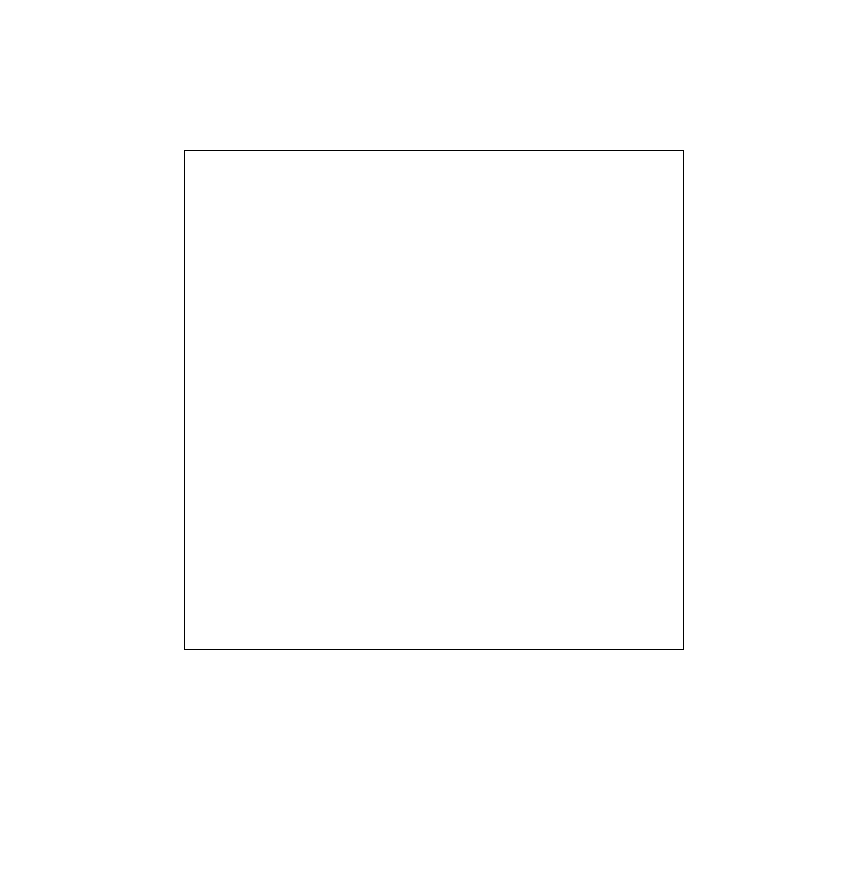
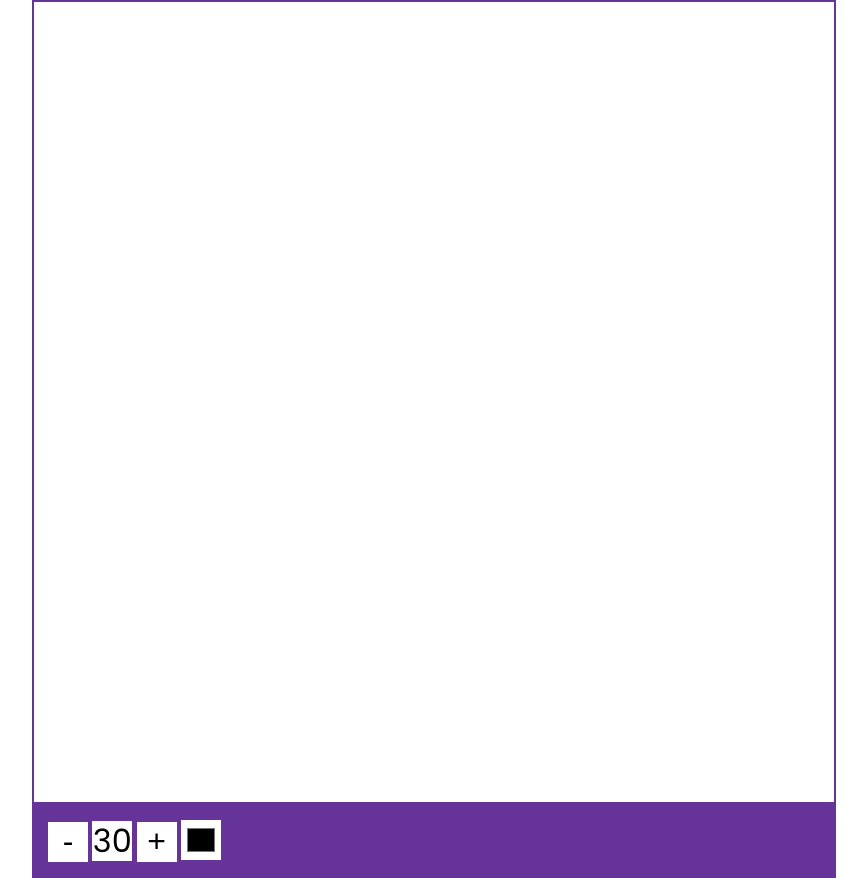
Before and after one commit to RichardTuharsky/Drawing-app, a plain HTML site: page index.html in a window 1280 px wide. Shown: the whole page, without its empty margins (206-1073 px from the left). Before the commit the page ends 800 px from the top, so only its background shows below. Drawn offline with Linux system fonts and the light colour scheme.

Commit message:
Finishing my drawing app

```diff
--- a/index.html
+++ b/index.html
@@ -9,7 +9,12 @@
         <script src="script.js" defer></script>
     </head>
     <body>
-    <canvas id="canvas" width="500" height="500"></canvas>
-
+        <canvas id="canvas" width="800" height="800"></canvas>
+        <div class="toolbox">
+            <button id="decrease">-</button>
+            <span id="size">30</span>
+            <button id="increase">+</button>
+            <input type="color" id="color">
+        </div>
     </body>
 </html>
--- a/script.js
+++ b/script.js
@@ -1,26 +1,62 @@
 const canvas = document.getElementById('canvas');
+const increaseBtn = document.getElementById('increase');
+const decreaseBtn = document.getElementById('decrease');
+const sizeEl = document.getElementById('size');
+const colorEL = document.getElementById('color');
 
 const ctx = canvas.getContext('2d');
 
 let size = 30;
-let x = 50;
-let y = 50;
+let isPressed = false;
+let color = 'black';
 
-canvas.addEventListener('mousedown', (e) =>{
-    const x = e.offsetX;
-    const y = e.offsetY;
+canvas.addEventListener('mousedown', () => {
+    isPressed = true;
+});
 
-    drawCircle(x, y);
+canvas.addEventListener('mouseup', () => {
+    isPressed = false;
+});
+
+
+canvas.addEventListener('mousemove', (e) =>{
+    if(isPressed) {
+       const x = e.offsetX;
+       const y = e.offsetY;
+
+       drawCircle(x, y);
+    }
 });
 
 
 function drawCircle(x, y) {
     ctx.beginPath();
     ctx.arc(x, y, size, 0, Math.PI *2);
+    ctx.fillStyle = color;
     ctx.fill();
 }
 
 
+increaseBtn.addEventListener('click', () =>{
+    size += 5
+
+    if (size > 50) {
+        size = 50;
+    }
+    updateSizeOnScreen();
+});
+decreaseBtn.addEventListener('click', () => {
+    size -= 5;
+
+    if (size < 5) {
+        size = 5;
+    }
+    updateSizeOnScreen();
+});
+
+colorEL.addEventListener('change', (e) => {
+    color = e.target.value;
+});
 //function draw() {
   //  ctx.clearRect(0, 0, canvas.width, canvas.height);
 
--- a/style.css
+++ b/style.css
@@ -8,6 +8,7 @@ body {
   background-color: white;
   font-family: "Poppins", sans-serif;
   margin: 0;
+  flex-direction: column;
   align-items: center;
   justify-content: center;
   min-height: 100vh;
@@ -15,7 +16,23 @@ body {
 }
 
 canvas {
-  border: 1px solid black;
-  width: 500px;
-  height: 500px;
+  border: 2px solid rebeccapurple;
 }
+
+.toolbox {
+  width: 804px;
+  background-color: rebeccapurple;
+  padding: 1rem;
+}
+
+.toolbox > * {
+  font-size: 2rem;
+  background-color: white;
+  padding: 0.25rem;
+  display: inline-flex;
+  justify-content: center;
+  align-items: center;
+  border: none;
+  width: 40px;
+  height: 40px;
+}
```
Lines whose indentation alone changed are shown as unchanged.
